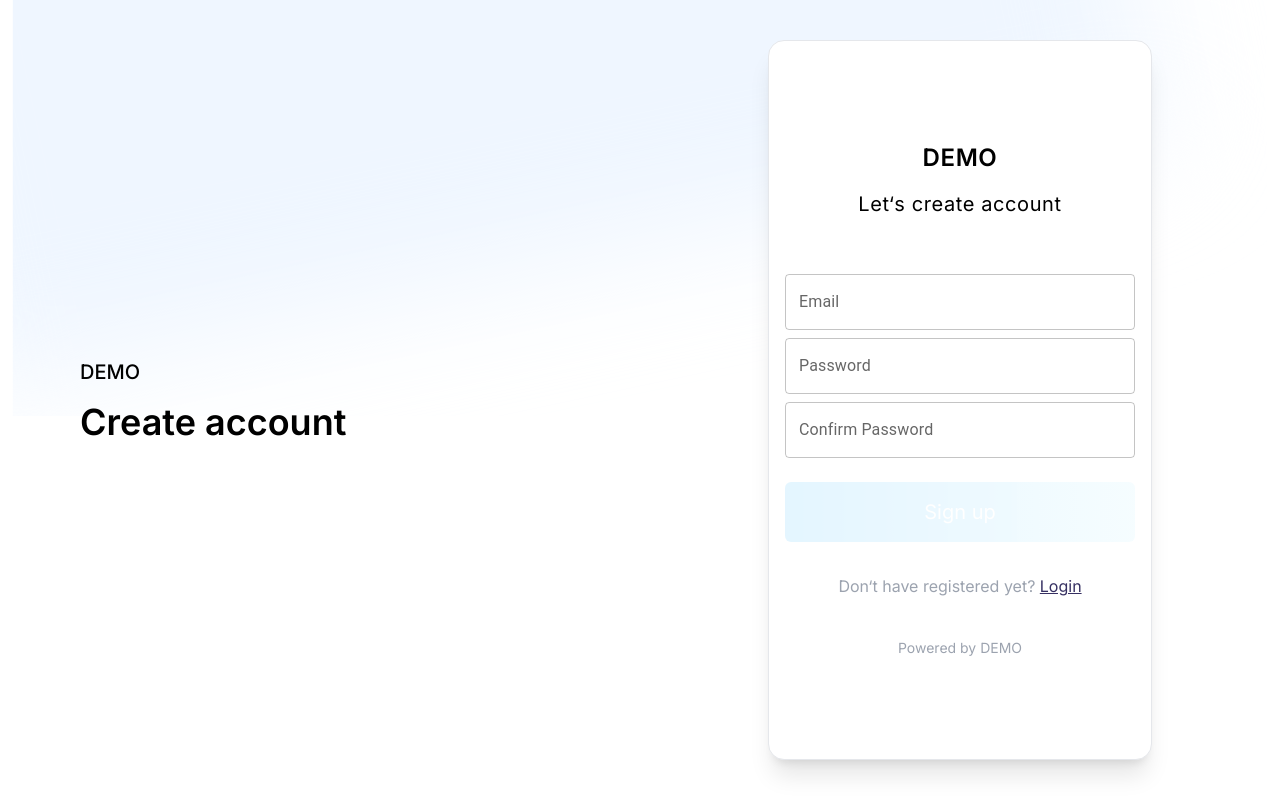
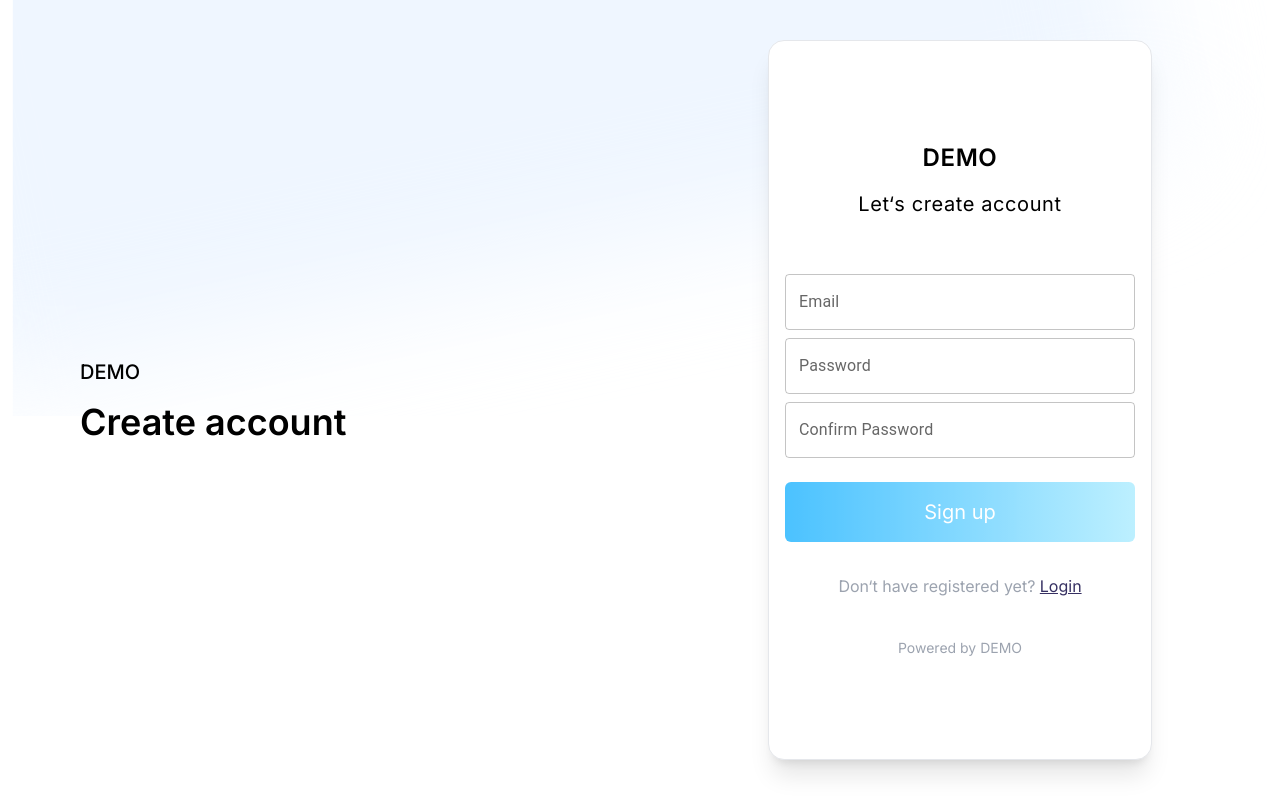
Before and after one commit to savan1810/demo2, a Next.js app: page /Signup in a window 1280 px wide. Built offline with nearby package versions, Linux system fonts and the light colour scheme.

Commit message:
thrid2 commit

```diff
--- a/app/Signup/page.js
+++ b/app/Signup/page.js
@@ -64,7 +64,7 @@ const Page = () => {
                  </div>
 
                 <div className='w-full py-4 text-center cursor-pointer'>
-                                <button  disabled={(!email || !password || !passwordAgain) || (password !== passwordAgain)}  onClick={signup} className='disabled:opacity-10 cursor-pointer w-full bg-gradient-to-r from-[#00A9FF] to-[#A0E9FF]  my-2 text-xl p-4  outline-0 text-white rounded-md' >Sign up</button>
+                                <button  disabled={(!email || !password || !passwordAgain) || (password !== passwordAgain)}  onClick={signup} className='disabled:opacity-70 cursor-pointer w-full bg-gradient-to-r from-[#00A9FF] to-[#A0E9FF]  my-2 text-xl p-4  outline-0 text-white rounded-md' >Sign up</button>
                             </div>
 
 
--- a/app/home/page.js
+++ b/app/home/page.js
@@ -91,12 +91,14 @@ export default function Page() {
                         <button type="submit" className="text-white absolute end-2.5 bottom-2.5 bg-sky-500 hover:bg-sky-400 focus:ring-4 focus:outline-none focus:ring-sky-300 font-medium rounded-lg text-sm px-4 py-2 dark:bg-sky-500 dark:hover:bg-sky-400 dark:focus:ring-sky-400">Search</button>
                     </div>
                 </form>
+                <img src='/1.webp' alt=""/>
 
                 <div className='flex flex-wrap justify-evenly w-4/5  mx-auto mt-8 '>
 
                     {image.length==0?'OOPs, No Data Found':image.map((items,index) => {
                         return (
                             <>
+
                                 <div key={index} className="hover:scale-105 cursor-pointer  card text-gray-100 rounded-xl border border-gray-500 mt-4" style={{ width: "", backgroundColor: "rgb(63,63,73)" }} >
                                     <Image key={index} src={items.images.original.url} width={256} height={192} loading="lazy" className="rounded-t-xl card-img-top  h-48 w-64 object-cover" alt="..." />
                                     {/* <div>{items.images.original.url}</div> */}
```
Also changed, not shown: public/1.webp (added).
